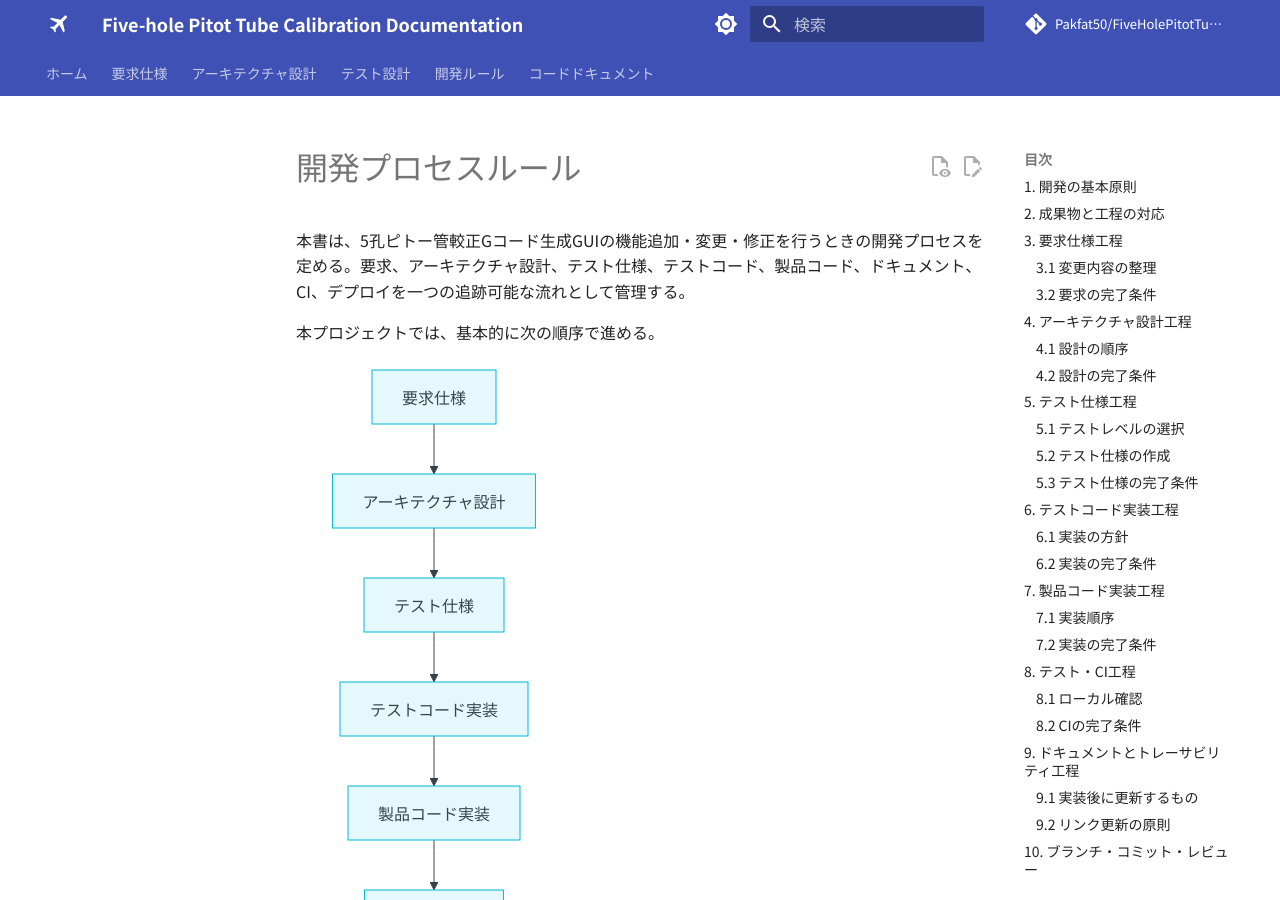
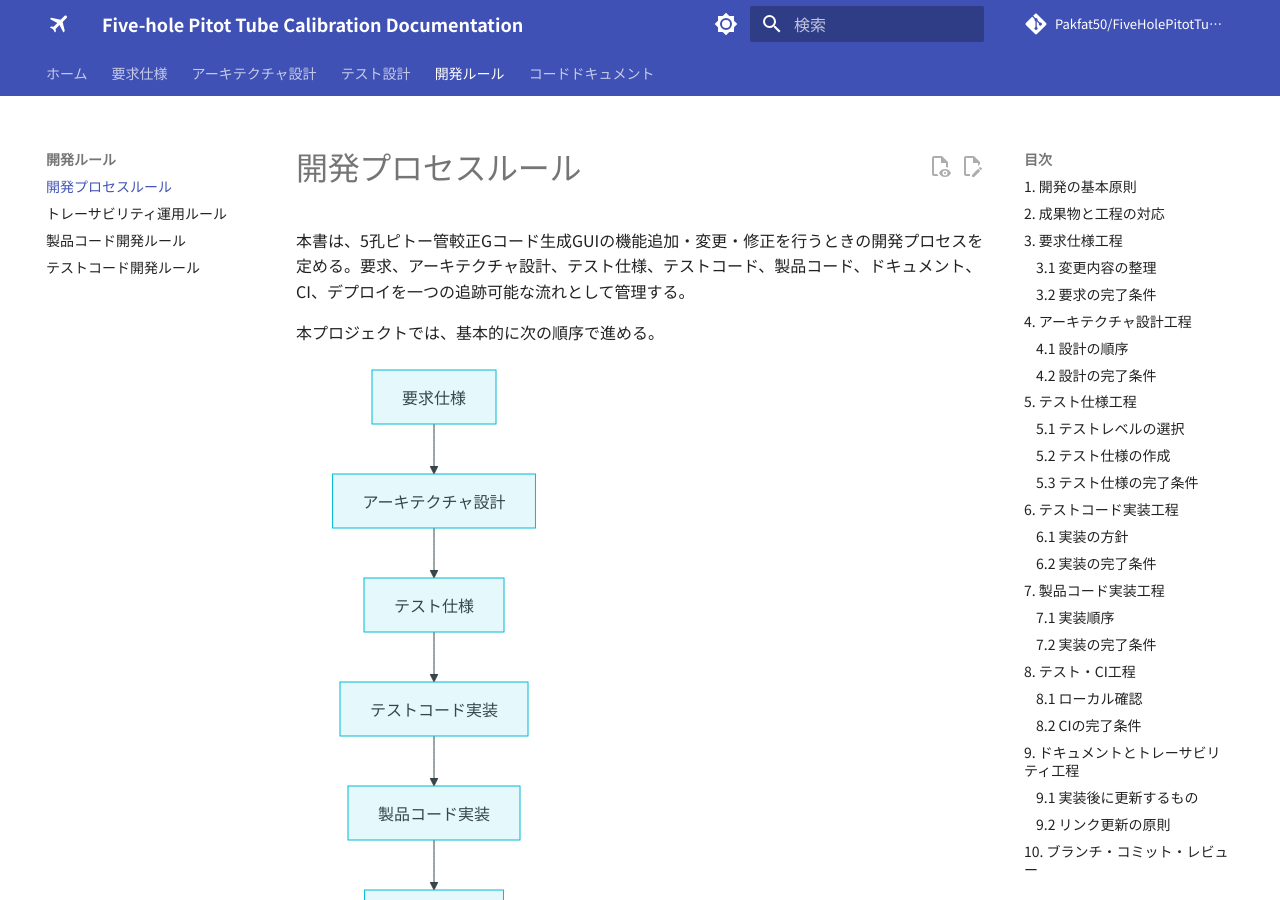
Before and after one commit to Pakfat50/FiveHolePitotTubeCalibration, an MkDocs documentation site: the page built from docs/development_process_guideline.md, in a window 1280 px wide and 900 px high. Built offline with MkDocs 1.6.1 and Material for MkDocs 9.7.7, drawn with Linux system fonts in a browser that asks for light colours; comment, search, counter and statistics services are not loaded; part of the change alters nothing that is shown.

Commit message:
docs: add development process rule to navigation

```diff
--- a/mkdocs.yml
+++ b/mkdocs.yml
@@ -106,6 +106,7 @@ nav:
   - テスト設計:
       - テスト仕様書: test_specification.md
   - 開発ルール:
+      - 開発プロセスルール: development_process_guideline.md
       - トレーサビリティ運用ルール: traceability_rules.md
       - 製品コード開発ルール: product_code_guideline.md
       - テストコード開発ルール: test_doxygen_guideline.md
```
